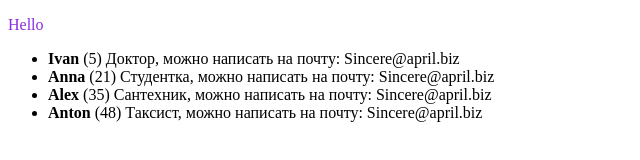
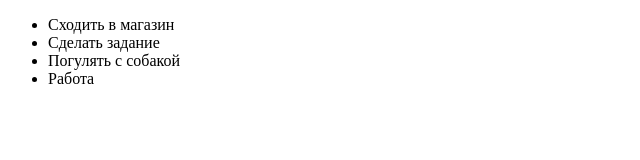
Before and after one commit to Kotiko29/backbone-lesson, a plain HTML site: page index.html in a window 1280 px wide. Shown: the whole page, without its empty margins (0-640 px from the left). Drawn offline with Linux system fonts and the light colour scheme.

Commit message:
Создаем приложение с задачами

```diff
--- a/index.html
+++ b/index.html
@@ -8,12 +8,7 @@
     <title>Backbone</title>
 </head>
 <body>
-    <p>Hello</p>
 
-
-    <script type="text/template" id="person-id">
-        <strong><%= name %></strong> (<%= age %>) <%= job %>, можно написать на почту: <%= email %>
-    </script>
 
     <script src="js/jquery.js"></script>
     <script src="js/underscore.js"></script>
--- a/js/main.js
+++ b/js/main.js
@@ -5,72 +5,47 @@
         Collections: {}
     };
 
-    // App.Models.Person
-    // App.Views.PersonView
-    // App.Collections.PeopleCollection
 
     // Хелпер шаблона (в основном пишется в отдельных модулях, в замыканиях и прочее)
     window.template = function(id) {
         return _.template($(`#${id}`).html()) ;
     };
 
+//////////////Создаем классы//////////////////
 
+    //Модель простой задачи
+    App.Models.Task = Backbone.Model.extend({});
+    // Вид одной задачи
+    App.Views.Task = Backbone.View.extend({
+        // Для вида прописываем корневой элемент
+        tagName: 'li',
 
-
-
-
-    // Модель человека (модель одного человека)
-    App.Models.Person = Backbone.Model.extend({
-        defaults: {
-            name: 'Dima',
-            age: 48,
-            job: 'Доктор',
-            email: "Sincere@april.biz"
-        },
-
-        validate: function( attrs, options ) {
-            if(attrs.age <= 0) {
-                return 'Вы указали некорректный возраст';
-            }
-
-            if(!attrs.name) {
-                return 'У вас нет имени?';
-            }
-        },
-    });
-    var person = new App.Models.Person();
-
-    // Список людей (коллекция моделей)
-    App.Collections.PeopleCollection = Backbone.Collection.extend({
-        model: App.Models.Person,
-
+        // Функция рендера для отдельной задачи
+        render: function() {
+            // Функция рендер будет наполнять корневой элемент
+            this.$el.html( this.model.get('title') );
+            return this;
+        }
     });
 
+///////////////Создаем экземпляры классов///////////////
 
-    // Вид одного человека
-    App.Views.PersonView = Backbone.View.extend({
-        tagName: 'li',
+    // Для модели прописывам данные
+    // var task = new App.Models.Task({
+    //     title: 'Сходить в магазин',
+    //     priority: 4
+    // });
 
-        template: template('person-id'),
+    //......... Создаем коллекцию для моделей
 
-        initialize: function() {
-            this.render();
-        },
+    // создадим сначала класс
 
-
-
-        render: function() {
-
-            this.$el.html(this.template(this.model.toJSON()));
-
-            return this;
-        }
-
+    App.Collections.Tasks = Backbone.Collection.extend({
+        model: App.Models.Task,
     });
 
-    //Вид списка людей (вид коллекции)
-
-    App.Views.PeopleView = Backbone.View.extend({
+    // Надо создать для коллеции вид, который будет рендерить сразу все модели
+    App.Views.Tasks = Backbone.View.extend({
         tagName: 'ul',
 
         initialize: function() {
@@ -78,48 +53,43 @@
         },
 
         render: function() {
-            // пройтись по всему списку и отрендерить дкаждый personView
-                // Можно использовать underscore _.each(this.collection)
-                // Можно использовать jQuery $.each(this.collection)
-                // В прототипе коллекции есть метод each, который лучше использовать
-                this.collection.each(function(person) {
-                    var personView = new App.Views.PersonView({model: person});
-
-                    this.$el.append(personView.render().el);
-
-                }, this);
-            // Вставить в главный тег ul (this.$el)
-                return this;
+            console.log(this.collection);
+            this.collection.each(this.addOne, this);
+            return this;
+        },
+        addOne: function(task) {
+            // Создаем новый дочерний вид
+                // Для вида надо задать модель обязательно
+            var taskView = new App.Views.Task({model: task});
+            // Добавляем его в корневой элемент
+            this.$el.append(taskView.render().el);
         }
     });
 
+   /////Создаем экземпляр класса коллекции
 
-    // передаем данные в коллекцию моделей
-
-    var peopleCollection = new App.Collections.PeopleCollection([
+    var tasksCollection = new App.Collections.Tasks([
         {
-            name: 'Ivan',
-            age: 5,
+            title: 'Сходить в магазин',
+            priority: 4
         },
         {
-            name: 'Anna',
-            age: 21,
-            job: 'Студентка'
+            title: 'Сделать задание',
+            priority: 3
         },
         {
-            name: 'Alex',
-            age: 35,
-            job: 'Сантехник'
+            title: 'Погулять с собакой',
+            priority: 2
         },
         {
-            name: 'Anton',
-            job: 'Таксист'
+            title: 'Работа',
+            priority: 1
         }
     ]);
 
-    var peopleView = new App.Views.PeopleView({collection: peopleCollection});
+    var tasksView = new App.Views.Tasks({collection: tasksCollection});
 
-
-    $(document.body).append(peopleView.render().el);
+    tasksView.render();
+    $('body').html(tasksView.el);
 
 }());
```
